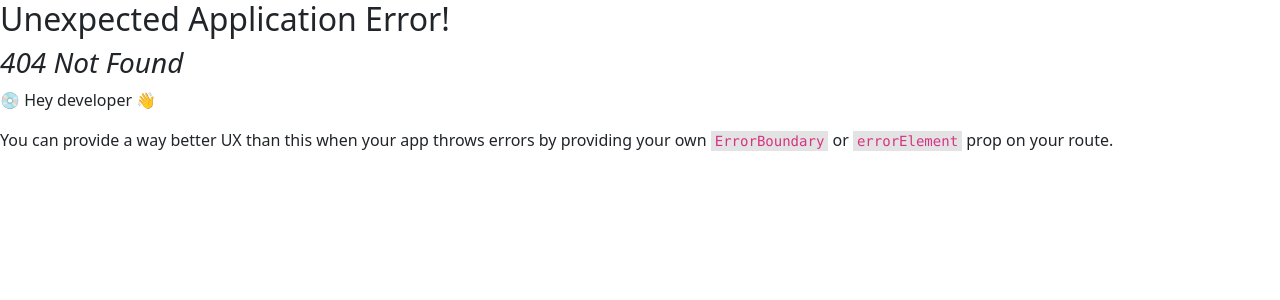
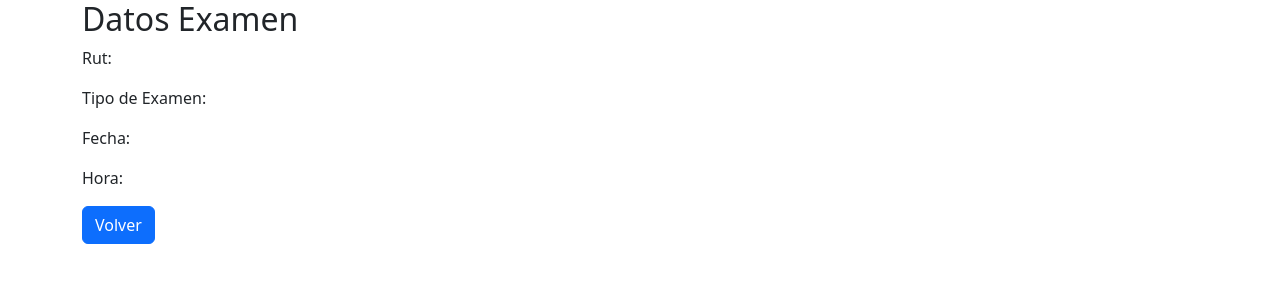
Before and after one commit to Nick4508/INF225-2024-1-PAR201-GRUPO-23, a React (Create React App) app in the folder client/: page /Conexion in a window 1280 px wide. Before the commit this address had no page. Shown: the top 300 px of the page. Built offline with nearby package versions, Linux system fonts and the light colour scheme.

Commit message:
conexion.js

```diff
--- /dev/null
+++ b/client/src/components/Conexion.js
@@ -0,0 +1,28 @@
+import React from 'react';
+import { Link, useLocation } from 'react-router-dom';
+
+const Conexion = () => {
+    const location = useLocation();
+    const queryParams = new URLSearchParams(location.search);
+    const rut = queryParams.get('rut');
+    const tipoExamen = queryParams.get('tipoExamen');
+    const fecha = queryParams.get('fecha');
+    const hora = queryParams.get('hora');
+
+    return (
+        <div className="container">
+            <h2>Datos Examen</h2>
+            <p>Rut: {rut}</p>
+            <p>Tipo de Examen: {tipoExamen}</p>
+            <p>Fecha: {fecha}</p>
+            <p>Hora: {hora}</p>
+            <Link to="/">
+            <button type="submit" className="btn btn-primary">
+                    Volver
+                </button>
+            </Link>
+        </div>
+    );
+};
+
+export default Conexion;
--- a/client/src/screens/TomarHoraScreen/TomarHora.js
+++ b/client/src/screens/TomarHoraScreen/TomarHora.js
@@ -1,5 +1,7 @@
 import React, { useState } from 'react';
 import { Link } from 'react-router-dom';
+
+
 
 const TomarHora = () => {
     const [citaInfo, setCitaInfo] = useState({
@@ -20,13 +22,13 @@ const TomarHora = () => {
             alert("Por favor complete el RUT y el Tipo de Examen.");
         } else {
             const script = `
-                <script>
-                rut = '${citaInfo.rut}';
-                tipoExamen = '${citaInfo.tipoExamen}';
-                fecha = '${citaInfo.fecha}';
-                hora = '${citaInfo.hora}';
-                </script>`;
-            alert('Script de JavaScript:\n' + script);
+                Rut: '${citaInfo.rut}'
+                Tipo Examen: '${citaInfo.tipoExamen}'
+                Fecha: '${citaInfo.fecha}'
+                Hora: '${citaInfo.hora}'
+                `;
+            alert('Su hora fue ingresada al sistema\n' + script);
+
         }
     };
 
@@ -40,7 +42,7 @@ const TomarHora = () => {
                         type="text"
                         id="rut"
                         name="rut"
-                        pattern="[0-9]{7,8}"
+                        pattern="[0-9]{7,9}"
                         title="Ingrese un RUT válido"
                         className="form-control"
                         required
@@ -126,9 +128,11 @@ const TomarHora = () => {
                         onChange={handleInputChange}
                     />
                 </div>
-                <button type="submit" className="btn btn-primary">
-                    Solicitar Cita
-                </button>
+                <Link to={`/Conexion?rut=${citaInfo.rut}&tipoExamen=${citaInfo.tipoExamen}&fecha=${citaInfo.fecha}&hora=${citaInfo.hora}`}>
+                    <button className="btn btn-primary">
+                        Solicitar Cita
+                    </button>
+                </Link>
             </form>
             <br />
             <Link to="/">
```
Also changed, not shown: client/src/index.js (+6 -1 lines).
